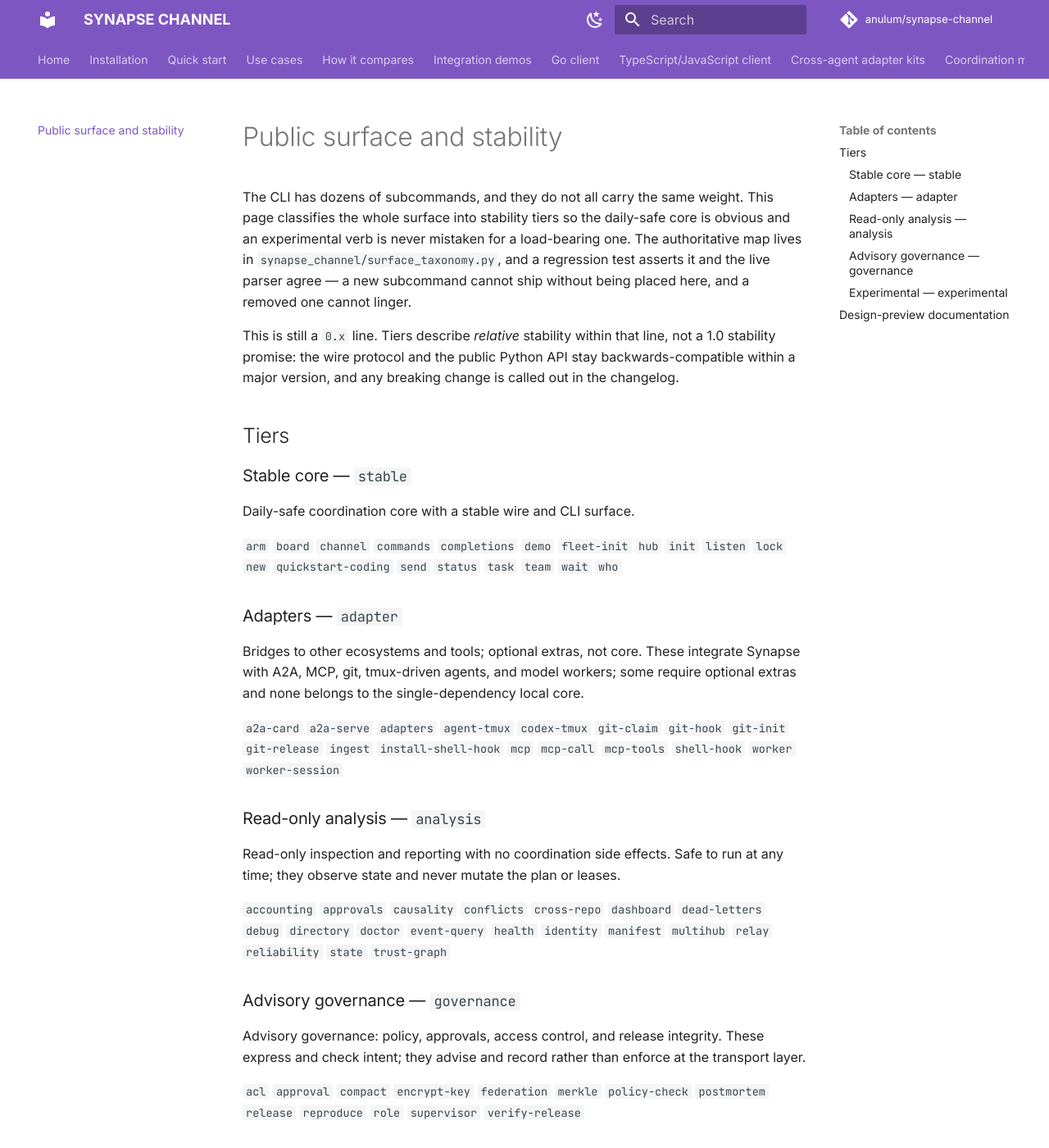
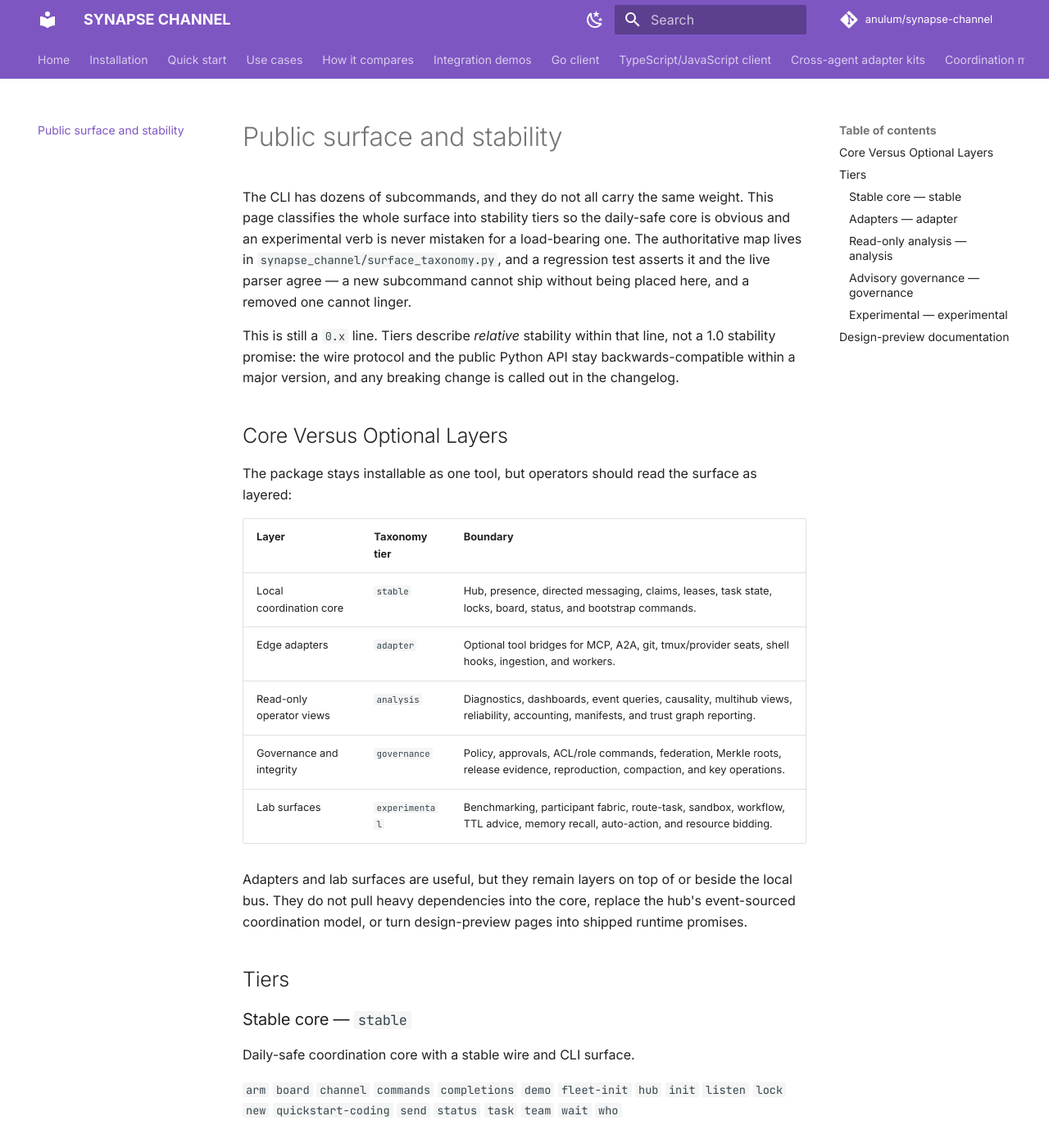
Before and after one commit to anulum/synapse-channel, an MkDocs documentation site: the page built from docs/public-surface.md, in a window 1280 px wide and 1400 px high. Shown: the whole window at 82% size. Built offline with MkDocs 1.6.1 and Material for MkDocs 9.7.7, drawn with Linux system fonts in a browser that asks for light colours; comment, search, counter and statistics services are not loaded.

Commit message:
docs: map core and optional surface layers
Authored by Anulum Fortis & Arcane Sapience (protoscience@anulum.li)

Seat: 14753

```diff
--- a/docs/_generated/capability_manifest.json
+++ b/docs/_generated/capability_manifest.json
@@ -7,7 +7,7 @@
     "optional_dependency_groups": 10,
     "package_modules": 331,
     "public_api_exports": 70,
-    "tests": 5472,
+    "tests": 5473,
     "version": "0.98.16",
     "wire_message_types": 73,
     "workflows": 12
--- a/docs/public-surface.md
+++ b/docs/public-surface.md
@@ -20,6 +20,24 @@
 not a 1.0 stability promise: the wire protocol and the public Python API stay
 backwards-compatible within a major version, and any breaking change is called
 out in the changelog.
+
+## Core Versus Optional Layers
+
+The package stays installable as one tool, but operators should read the surface
+as layered:
+
+| Layer | Taxonomy tier | Boundary |
+|---|---|---|
+| Local coordination core | `stable` | Hub, presence, directed messaging, claims, leases, task state, locks, board, status, and bootstrap commands. |
+| Edge adapters | `adapter` | Optional tool bridges for MCP, A2A, git, tmux/provider seats, shell hooks, ingestion, and workers. |
+| Read-only operator views | `analysis` | Diagnostics, dashboards, event queries, causality, multihub views, reliability, accounting, manifests, and trust graph reporting. |
+| Governance and integrity | `governance` | Policy, approvals, ACL/role commands, federation, Merkle roots, release evidence, reproduction, compaction, and key operations. |
+| Lab surfaces | `experimental` | Benchmarking, participant fabric, route-task, sandbox, workflow, TTL advice, memory recall, auto-action, and resource bidding. |
+
+Adapters and lab surfaces are useful, but they remain layers on top of or beside
+the local bus. They do not pull heavy dependencies into the core, replace the
+hub's event-sourced coordination model, or turn design-preview pages into shipped
+runtime promises.
 
 ## Tiers
 
```
Also changed, not shown: CHANGELOG.md (+6 -0 lines), README.md (+19 -1 lines), 1 other file.
